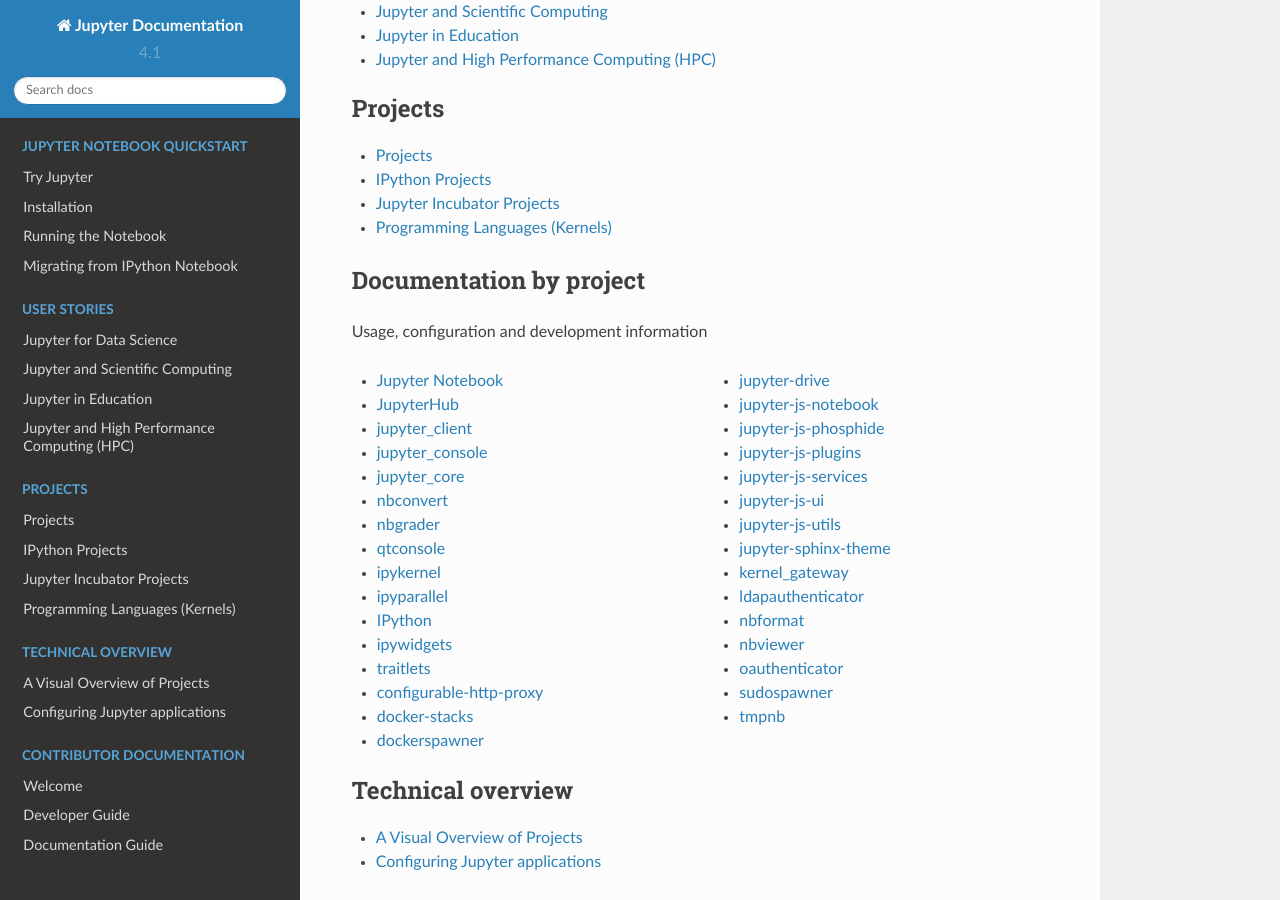
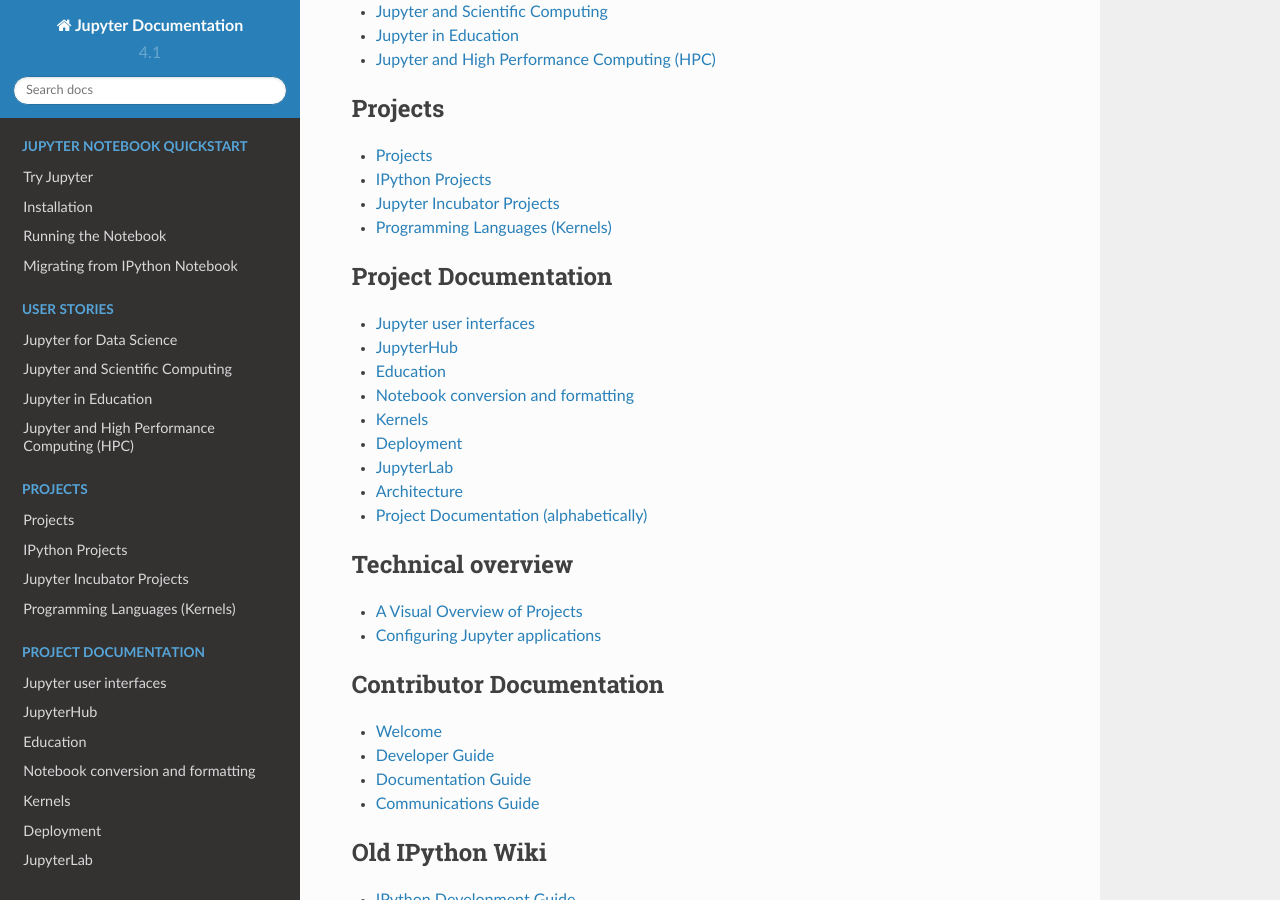
Before and after one commit to jupyter/jupyter, a Sphinx documentation site: the page built from docs/source/index.rst, in a window 1280 px wide and 900 px high, scrolled down 793 px. Built offline with Sphinx 7.4.7 and the Read the Docs theme 2.0.0, drawn with Linux system fonts in a browser that asks for light colours; pages that are not in the unit, such as notebooks, are missing from menus.

Commit message:
Update the project links

```diff
--- a/docs/source/index.rst
+++ b/docs/source/index.rst
@@ -59,45 +59,13 @@
 
 .. _project-links:
 
-Documentation by project
-------------------------
+.. toctree::
+   :maxdepth: 1
+   :caption: Project Documentation
 
-Usage, configuration and development information
+   doc-proj-categories
+   doc-proj-alpha
 
-.. hlist::
-    :columns: 2
-
-    * `Jupyter Notebook <http://jupyter-notebook.readthedocs.org/en/latest/>`_
-    * `JupyterHub <http://jupyterhub.readthedocs.org/en/latest/>`_
-    * `jupyter_client <http://jupyter-client.readthedocs.org/en/latest/>`_
-    * `jupyter_console <http://jupyter-console.readthedocs.org/en/latest/>`_
-    * `jupyter_core <http://jupyter-core.readthedocs.org/en/latest/>`_
-    * `nbconvert <http://nbconvert.readthedocs.org/en/latest/>`_
-    * `nbgrader <http://nbgrader.readthedocs.org/en/latest/>`_
-    * `qtconsole <https://qtconsole.readthedocs.org/en/stable/>`_
-    * `ipykernel <https://ipython.readthedocs.org/en/stable/>`_
-    * `ipyparallel <https://ipyparallel.readthedocs.org/en/latest/>`_
-    * `IPython <http://ipython.org/documentation.html>`_
-    * `ipywidgets <https://ipywidgets.readthedocs.org/en/latest/>`_
-    * `traitlets <http://traitlets.readthedocs.org/en/stable/>`_
-    * `configurable-http-proxy <https://github.com/jupyter/configurable-http-proxy>`_
-    * `docker-stacks <https://github.com/jupyter/docker-stacks>`_
-    * `dockerspawner <https://github.com/jupyter/dockerspawner>`_
-    * `jupyter-drive <https://github.com/jupyter/jupyter-drive>`_
-    * `jupyter-js-notebook <https://github.com/jupyter/jupyter-js-notebook>`_
-    * `jupyter-js-phosphide <https://github.com/jupyter/jupyter-js-phosphide>`_
-    * `jupyter-js-plugins <https://github.com/jupyter/jupyter-js-plugins>`_
-    * `jupyter-js-services <http://jupyter.org/jupyter-js-services/>`_
-    * `jupyter-js-ui <http://jupyter.org/jupyter-js-ui/>`_
-    * `jupyter-js-utils <http://jupyter.org/jupyter-js-utils/>`_
-    * `jupyter-sphinx-theme <https://github.com/jupyter/jupyter-sphinx-theme>`_
-    * `kernel_gateway <http://jupyter-kernel-gateway.readthedocs.org/en/latest/>`_
-    * `ldapauthenticator <http://ldapauthenticator.readthedocs.org/en/latest/>`_
-    * `nbformat <http://nbformat.readthedocs.org/en/latest/>`_
-    * `nbviewer <http://nbviewer.readthedocs.org/en/latest/>`_
-    * `oauthenticator <http://oauthenticator.readthedocs.org/en/latest/>`_
-    * `sudospawner <http://sudospawner.readthedocs.org/en/latest/>`_
-    * `tmpnb <http://tmpnb.readthedocs.org/en/latest/>`_
 
 .. _tech-overview:
 
```
Also changed, not shown: docs/source/doc-proj-alpha.rst (added, +37 -0 lines), docs/source/doc-proj-categories.rst (added, +57 -0 lines).
